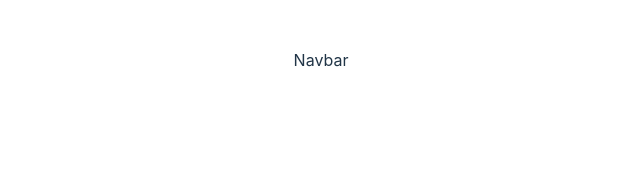
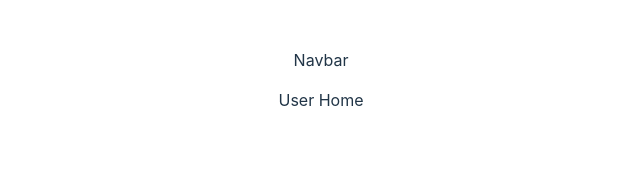
Before and after one commit to Shujin05/QuicKart, a React (Vite) app in the folder client/: page / in a window 1280 px wide. Shown: the top 178 px of the page, without its empty margins (319-959 px from the left). Built offline with nearby package versions, Linux system fonts and the light colour scheme.

Commit message:
update home

```diff
--- /dev/null
+++ b/client/src/pages/Home.jsx
@@ -0,0 +1,18 @@
+import {useState} from "react"
+import AdminHome from "./AdminHome"
+import UserHome from "./UserHome"
+
+const Home = () => {
+    // when login is setup this can be checked based on the cookies
+    const [isAdmin, setIsAdmin] = useState(false)
+
+    return (
+        <>
+            {
+                isAdmin ? <AdminHome/> : <UserHome/>
+            }
+        </>
+    )
+}
+
+export default Home;
```
Also changed, not shown: client/src/App.jsx (+3 -8 lines).
